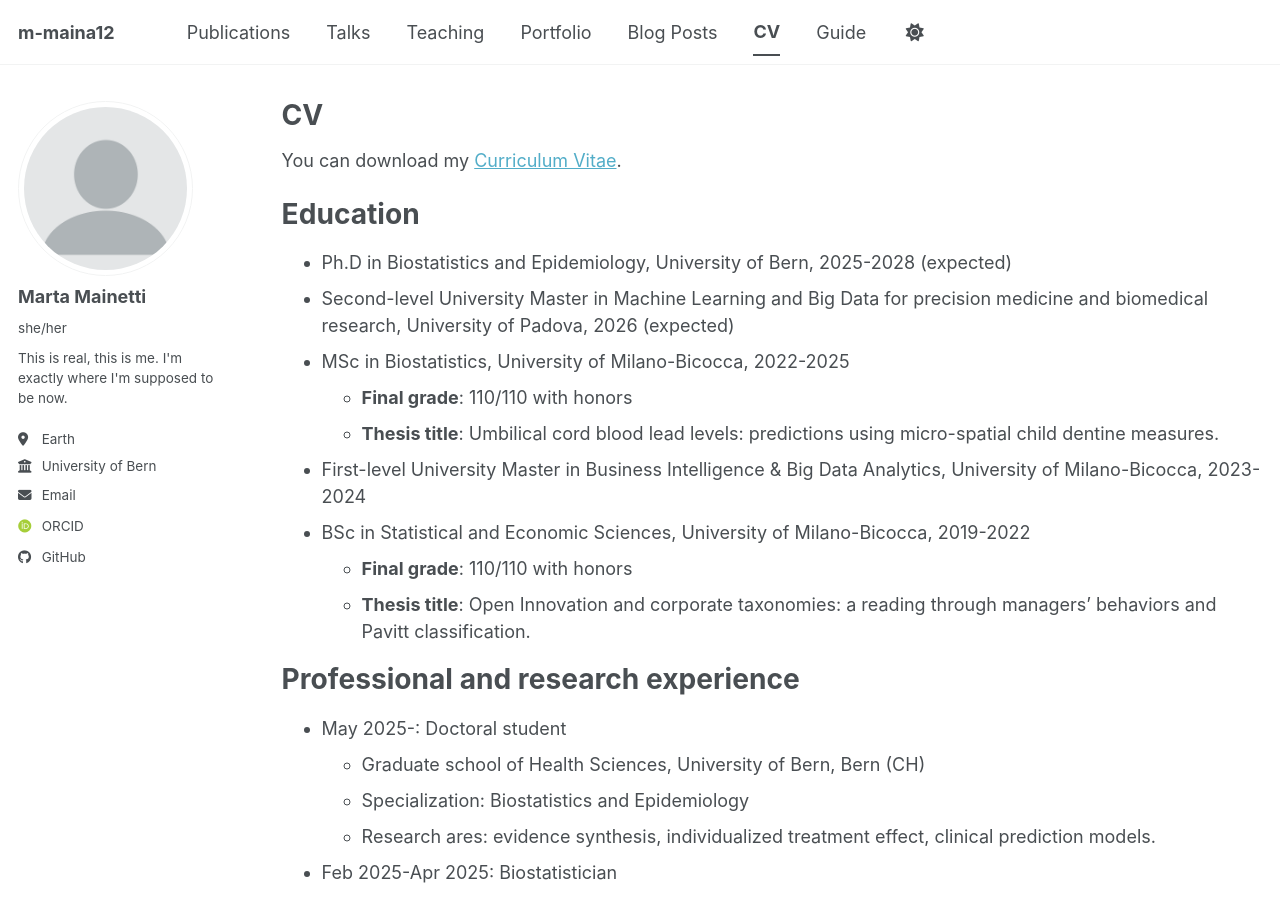
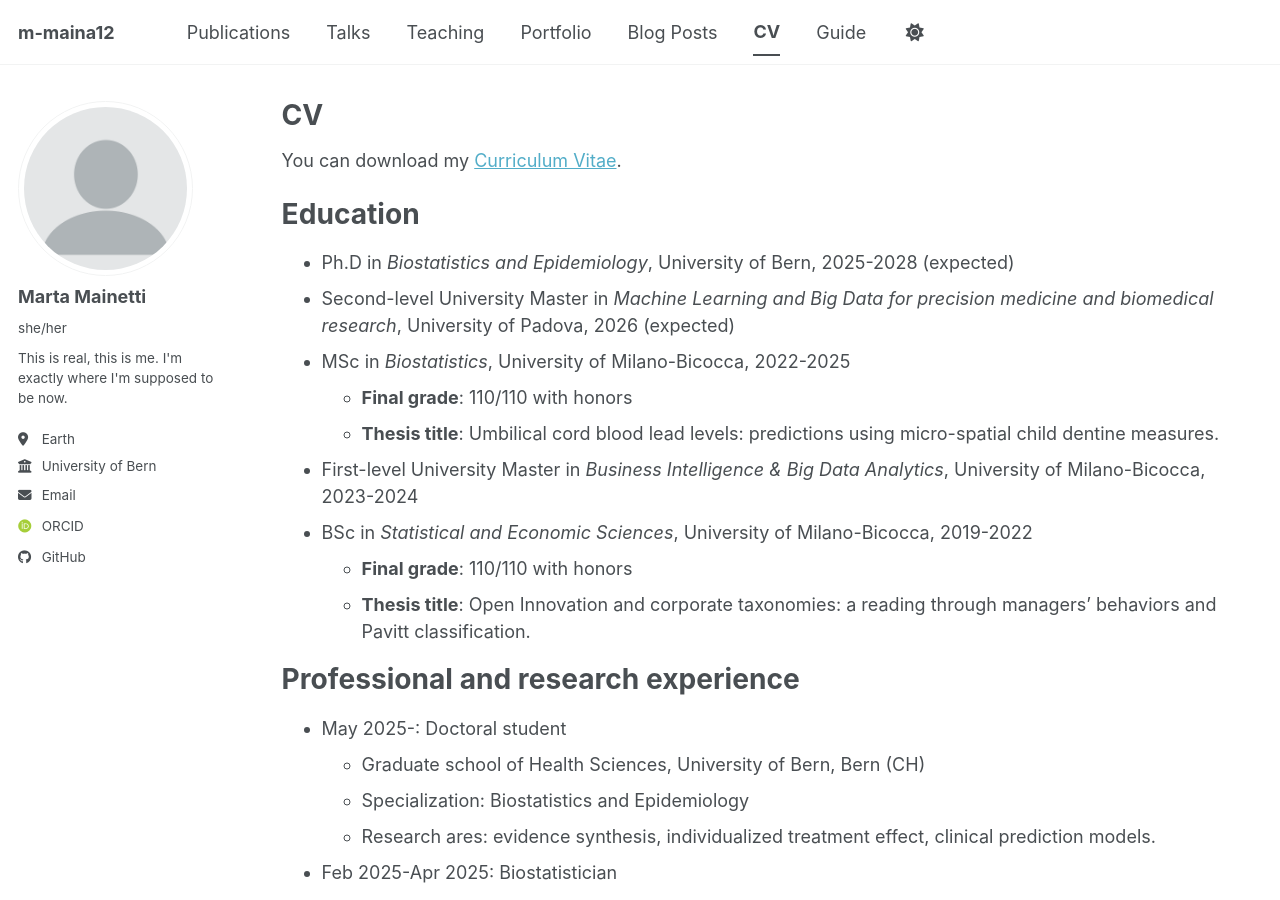
Before and after one commit to m-maina12/m-maina12.github.io, a Jekyll site: the page built from _pages/cv.md, in a window 1280 px wide and 900 px high. Built offline with Jekyll 4.4.1, drawn with Linux system fonts in a browser that asks for light colours; some web fonts are replaced; a script bundle is joined from its source files by our own code; library files that are not in the unit come from our copies.

Commit message:
Update cv.md

```diff
--- a/_pages/cv.md
+++ b/_pages/cv.md
@@ -14,13 +14,13 @@ You can download my [Curriculum Vitae](https://m-maina12.github.io/files/cv.pdf)
 
 Education
 ======
-* Ph.D in Biostatistics and Epidemiology, University of Bern, 2025-2028 (expected)
-* Second-level University Master in Machine Learning and Big Data for precision medicine and biomedical research, University of Padova, 2026 (expected)
-* MSc in Biostatistics, University of Milano-Bicocca, 2022-2025
+* Ph.D in *Biostatistics and Epidemiology*, University of Bern, 2025-2028 (expected)
+* Second-level University Master in *Machine Learning and Big Data for precision medicine and biomedical research*, University of Padova, 2026 (expected)
+* MSc in *Biostatistics*, University of Milano-Bicocca, 2022-2025
   * **Final grade**: 110/110 with honors
   * **Thesis title**: Umbilical cord blood lead levels: predictions using micro-spatial child dentine measures.
-* First-level University Master in Business Intelligence & Big Data Analytics, University of Milano-Bicocca, 2023-2024
-* BSc in Statistical and Economic Sciences, University of Milano-Bicocca, 2019-2022
+* First-level University Master in *Business Intelligence & Big Data Analytics*, University of Milano-Bicocca, 2023-2024
+* BSc in *Statistical and Economic Sciences*, University of Milano-Bicocca, 2019-2022
   * **Final grade**: 110/110 with honors
   * **Thesis title**: Open Innovation and corporate taxonomies: a reading through managers’ behaviors and Pavitt classification.
 
```
